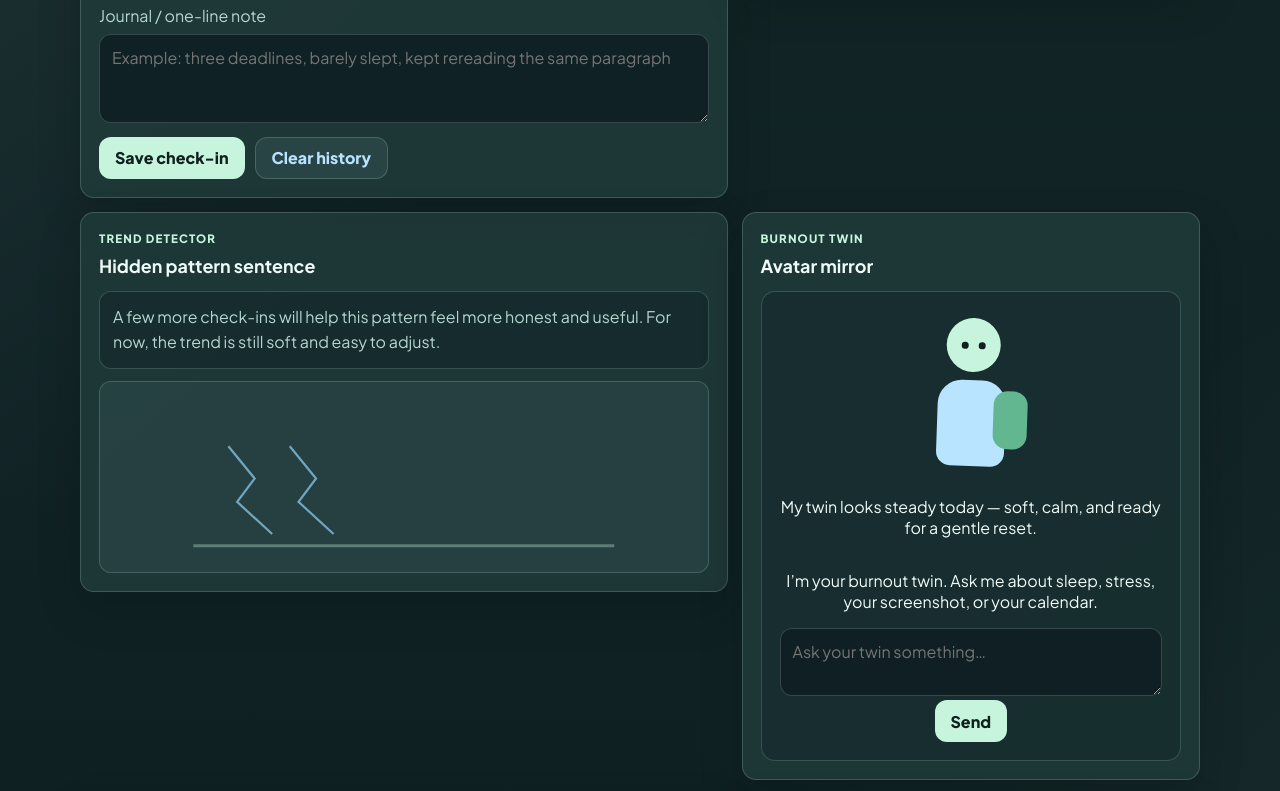
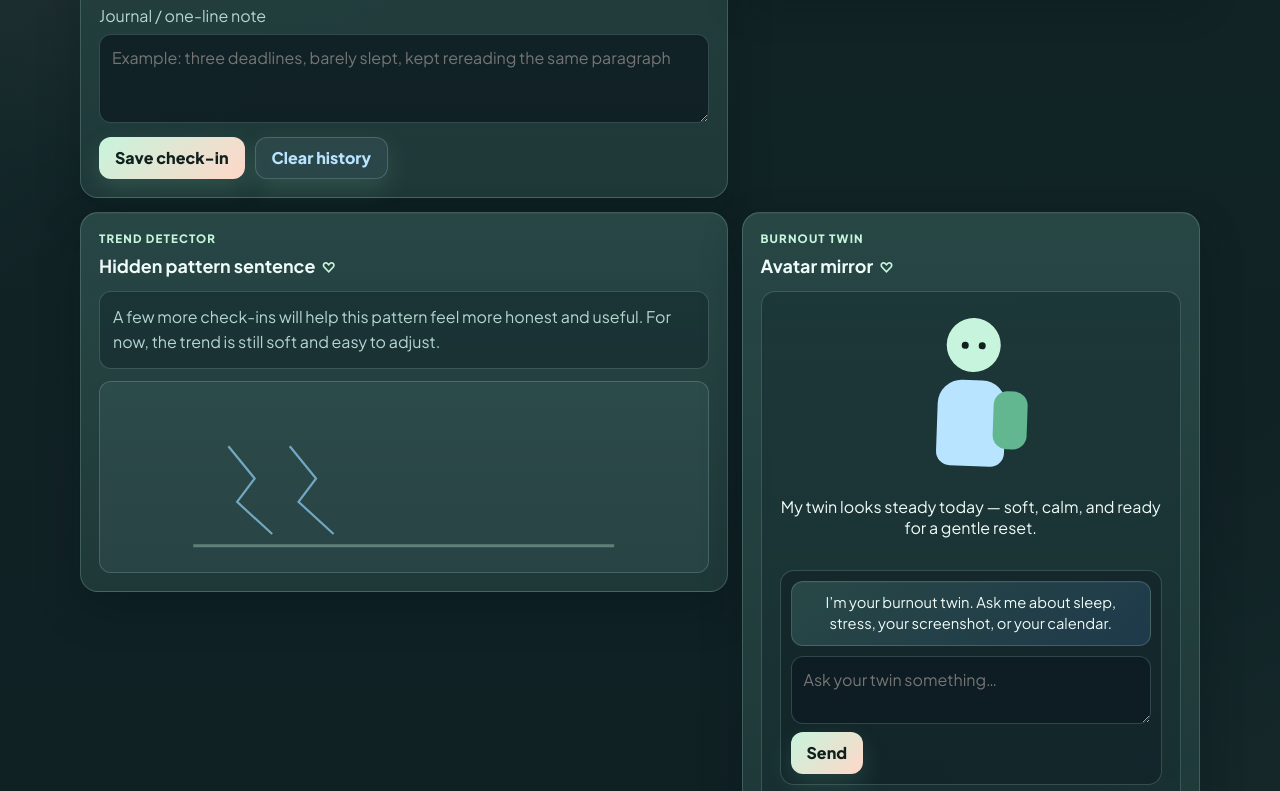
Before and after one commit to dania08162/MindCheck, a plain HTML site: page index.html in a window 1280 px wide. Shown: the part 900-1691 px from the top of the page. Drawn offline with Linux system fonts and the light colour scheme; a script that the page names is missing.

Commit message:
Add new color variables and enhance button styles

```diff
--- a/style.css
+++ b/style.css
@@ -16,6 +16,8 @@
   --green-light: #c7f4dc;
   --green: #8edfb5;
   --green-deep: #62b790;
+  --peach: #ffd7c8;
+  --rose: #ffeaf2;
   --level-stable: #c7f4dc;
   --level-watch: #b8e4ff;
   --level-stress: #8ecdf2;
@@ -34,8 +36,10 @@ body {
   font-family: "Plus Jakarta Sans", system-ui, -apple-system, BlinkMacSystemFont,
     "Segoe UI", sans-serif;
   background:
-    linear-gradient(140deg, rgba(184, 228, 255, 0.12), transparent 38%),
-    linear-gradient(320deg, rgba(199, 244, 220, 0.1), transparent 42%),
+    radial-gradient(circle at top, rgba(255, 236, 244, 0.12), transparent 18%),
+    radial-gradient(circle at 20% 20%, rgba(255, 215, 200, 0.08), transparent 22%),
+    linear-gradient(145deg, rgba(184, 228, 255, 0.14), transparent 32%),
+    linear-gradient(325deg, rgba(199, 244, 220, 0.12), transparent 42%),
     linear-gradient(180deg, var(--page) 0%, var(--page-deep) 100%);
   color: var(--text);
 }
@@ -86,6 +90,12 @@ textarea {
   font-weight: 600;
 }
 
+.topbar-meta::before {
+  content: "♡";
+  margin-right: 6px;
+  color: var(--green-light);
+}
+
 .hero {
   display: grid;
   grid-template-columns: minmax(0, 1fr) auto;
@@ -120,6 +130,13 @@ h2 {
   margin-bottom: 0;
   font-size: 1.12rem;
   line-height: 1.25;
+}
+
+.panel-heading h2::after {
+  content: "♡";
+  margin-left: 6px;
+  color: var(--green-light);
+  font-size: 0.88rem;
 }
 
 .hero-copy {
@@ -160,10 +177,17 @@ h2 {
 
 .panel {
   border: 1px solid var(--line);
-  border-radius: 14px;
-  background: rgba(32, 59, 58, 0.86);
-  box-shadow: 0 18px 42px rgba(4, 17, 20, 0.22);
+  border-radius: 18px;
+  background:
+    linear-gradient(180deg, rgba(41, 73, 71, 0.95), rgba(32, 59, 58, 0.92));
+  box-shadow: 0 18px 42px rgba(4, 17, 20, 0.28), inset 0 1px 0 rgba(255, 255, 255, 0.04);
   padding: 18px;
+  transition: transform 140ms ease, box-shadow 140ms ease;
+}
+
+.panel:hover {
+  transform: translateY(-1px);
+  box-shadow: 0 22px 44px rgba(3, 14, 18, 0.34), inset 0 1px 0 rgba(255, 255, 255, 0.04);
 }
 
 .form-panel {
@@ -412,15 +436,19 @@ button {
   min-height: 42px;
   border: 0;
   border-radius: 12px;
-  background: var(--green-light);
+  background: linear-gradient(135deg, var(--green-light), var(--peach));
   color: var(--ink);
   padding: 0 16px;
   font-weight: 850;
   cursor: pointer;
+  box-shadow: 0 10px 24px rgba(142, 223, 181, 0.15);
+  transition: transform 140ms ease, box-shadow 140ms ease, filter 140ms ease;
 }
 
 button:hover {
-  background: #d7f9e6;
+  transform: translateY(-1px);
+  box-shadow: 0 14px 28px rgba(142, 223, 181, 0.22);
+  filter: saturate(1.03);
 }
 
 .ghost-button {
@@ -779,9 +807,51 @@ button:hover {
   margin-top: 12px;
 }
 
-.language-panel textarea {
-  min-height: 118px;
-  margin-bottom: 0;
+.twin-chat-card {
+  width: 100%;
+  border: 1px solid var(--line);
+  border-radius: 14px;
+  background: rgba(13, 28, 34, 0.42);
+  padding: 10px;
+}
+
+.twin-chat-log {
+  display: grid;
+  gap: 8px;
+  max-height: 200px;
+  overflow: auto;
+  margin-bottom: 10px;
+}
+
+.twin-chat-bubble {
+  margin: 0;
+  border: 1px solid var(--line);
+  border-radius: 12px;
+  background: linear-gradient(145deg, rgba(41, 73, 71, 0.95), rgba(31, 59, 77, 0.95));
+  color: var(--text);
+  padding: 10px;
+  line-height: 1.45;
+  font-size: 0.92rem;
+  box-shadow: inset 0 1px 0 rgba(255, 255, 255, 0.03);
+}
+
+.twin-chat-bubble.user {
+  background: rgba(199, 244, 220, 0.12);
+  color: var(--text);
+}
+
+.twin-chat-controls {
+  display: grid;
+  gap: 8px;
+}
+
+.twin-chat-controls textarea {
+  min-height: 56px;
+  resize: vertical;
+}
+
+.twin-chat-controls button {
+  justify-self: start;
 }
 
 .history-item {
```
